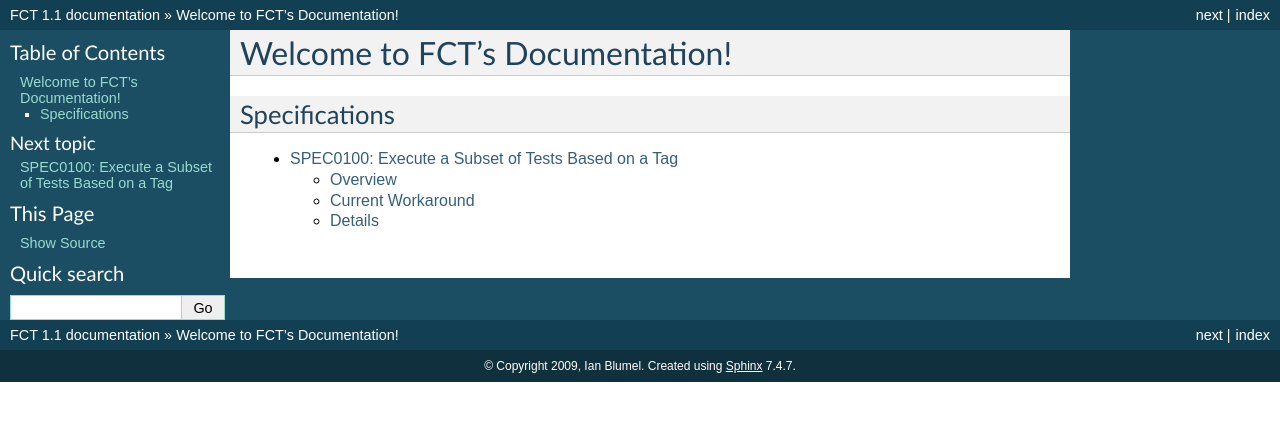
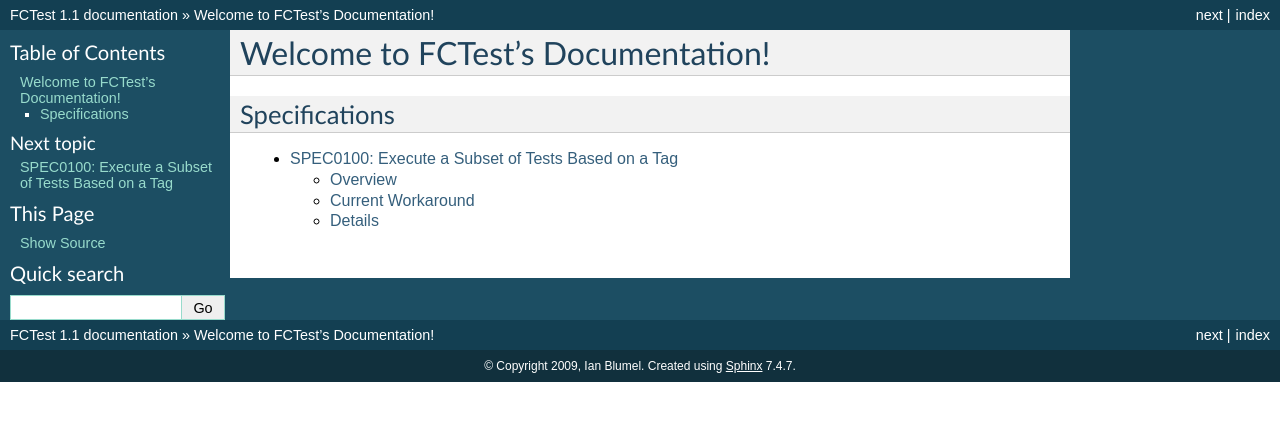
Before and after one commit to imb/fctx, a Sphinx documentation site: the page built from doc/dev/source/index.rst, in a window 1280 px wide. Shown: the top 421 px of the page. Built offline with Sphinx 7.4.7, drawn with Linux system fonts in a browser that asks for light colours; formulas are drawn with MathJax 3.

Commit message:
doc: - Make sure to reference the project as "FCTest".

```diff
--- a/doc/dev/source/conf.py
+++ b/doc/dev/source/conf.py
@@ -1,6 +1,6 @@
 # -*- coding: utf-8 -*-
 #
-# FCT documentation build configuration file, created by
+# FCTest documentation build configuration file, created by
 # sphinx-quickstart on Thu May 14 22:14:19 2009.
 #
 # This file is execfile()d with the current directory set to its containing dir.
@@ -37,7 +37,7 @@ source_suffix = '.rst'
 master_doc = 'index'
 
 # General information about the project.
-project = u'FCT'
+project = u'FCTest'
 copyright = u'2009, Ian Blumel'
 
 # The version info for the project you're documenting, acts as replacement for
@@ -158,7 +158,7 @@ html_static_path = ['_static']
 #html_file_suffix = ''
 
 # Output file base name for HTML help builder.
-htmlhelp_basename = 'FCTdoc'
+htmlhelp_basename = 'FCTestdoc'
 
 
 # -- Options for LaTeX output --------------------------------------------------
@@ -172,7 +172,7 @@ htmlhelp_basename = 'FCTdoc'
 # Grouping the document tree into LaTeX files. List of tuples
 # (source start file, target name, title, author, documentclass [howto/manual]).
 latex_documents = [
-  ('index', 'FCT.tex', u'FCT Documentation',
+  ('index', 'FCTest.tex', u'FCTest Documentation',
    u'Ian Blumel', 'manual'),
 ]
 
--- a/doc/dev/source/index.rst
+++ b/doc/dev/source/index.rst
@@ -1,5 +1,5 @@
-Welcome to FCT's Documentation!
-===============================
+Welcome to FCTest's Documentation!
+==================================
 
 Specifications
 --------------
```
Also changed, not shown: 1 other file.
